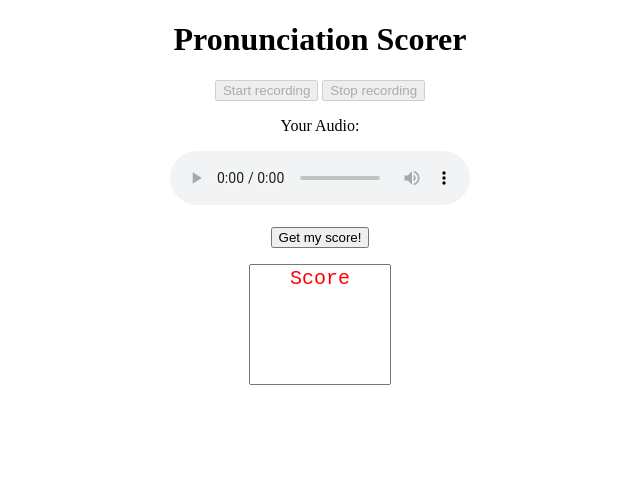
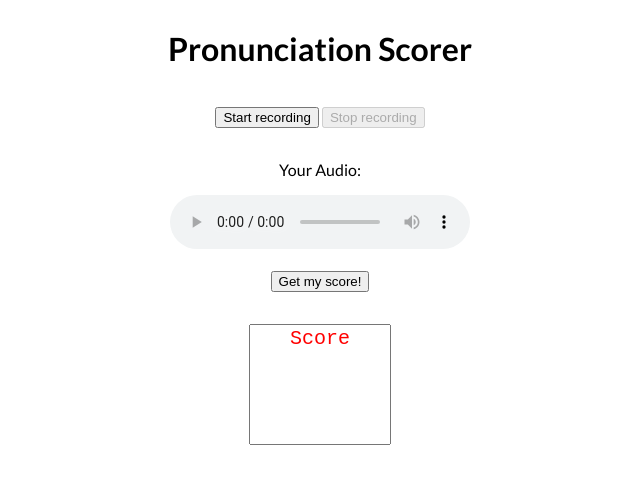
Before and after one commit to Teresa-Yang/Pronunciation-Scorer, a Flask app: page / in a window 1280 px wide. Shown: the top 484 px of the page, without its empty margins (320-960 px from the left). Run offline with Flask 2, Linux system fonts and the light colour scheme.

Commit message:
Edited UI to be more clean and audio recording working

```diff
--- a/static/styles/index.css
+++ b/static/styles/index.css
@@ -1,6 +1,34 @@
+body {
+    display: flex;
+    flex-direction: column;
+    align-items: center;
+  }
+
 h1, p, input {
     font-family: 'Lato', sans-serif;
+    text-align: center;
 }
+
+.ta_fs {
+    font-size: 20px;
+    color: #ff0000;
+}
+
+.center-container {
+    display: flex;
+    flex-direction: column;
+    align-items: center;
+}
+
+textarea {
+    resize: none;
+    text-align: justify;
+    vertical-align: center;
+    text-align-last: center;
+}
+
+
+
 
 #speechContainer {
     margin: 20px;
--- a/templates/index.html
+++ b/templates/index.html
@@ -3,44 +3,18 @@
 
 <head>
     <meta charset="UTF-8">
-    <title>सूक्तम्</title>
+    <!-- <title>सूक्तम्</title> -->
+    <title>Pronucniation Scorer</title>
     <script src="https://ajax.googleapis.com/ajax/libs/jquery/3.4.1/jquery.min.js"></script>
+    <link href="https://fonts.googleapis.com/css2?family=Lato:wght@400;700&display=swap" rel="stylesheet">
+    <link rel="stylesheet" href="{{ url_for('static', filename='styles/index.css') }}" />
 </head>
-
-<style>
-    textarea {
-        resize: none;
-        text-align: justify;
-        vertical-align: center;
-        text-align-last: center;
-    }
-
-    .ta_fs {
-        font-size: 20px;
-        color: #ff0000;
-    }
-
-    p {
-        text-align: center;
-    }
-
-    h1 {
-        text-align: center;
-    }
-
-    div {
-        text-align: center;
-    }
-
-</style>
-
-
 
 <body>
     <h1>Pronunciation Scorer</h1>
     <div>
         <p>
-            <button id="start_button" disabled>Start recording</button>
+            <button id="start_button">Start recording</button>
             <button id="stop_button" disabled>Stop recording</button>
             <!-- <button id="random_button">Get a Random Phrase</button> -->
         </p>
@@ -66,7 +40,7 @@
     </div> -->
 
     <br/>
-    <div>
+    <div class="center-container">
         <button id="score_button">Get my score!</button>
         <p></p>
         <label for="score"></label><textarea readonly class="ta_fs" id="score" rows="5" cols="10">Score</textarea>
```
Also changed, not shown: other parts of static/styles/index.css (+0 -53 lines).
